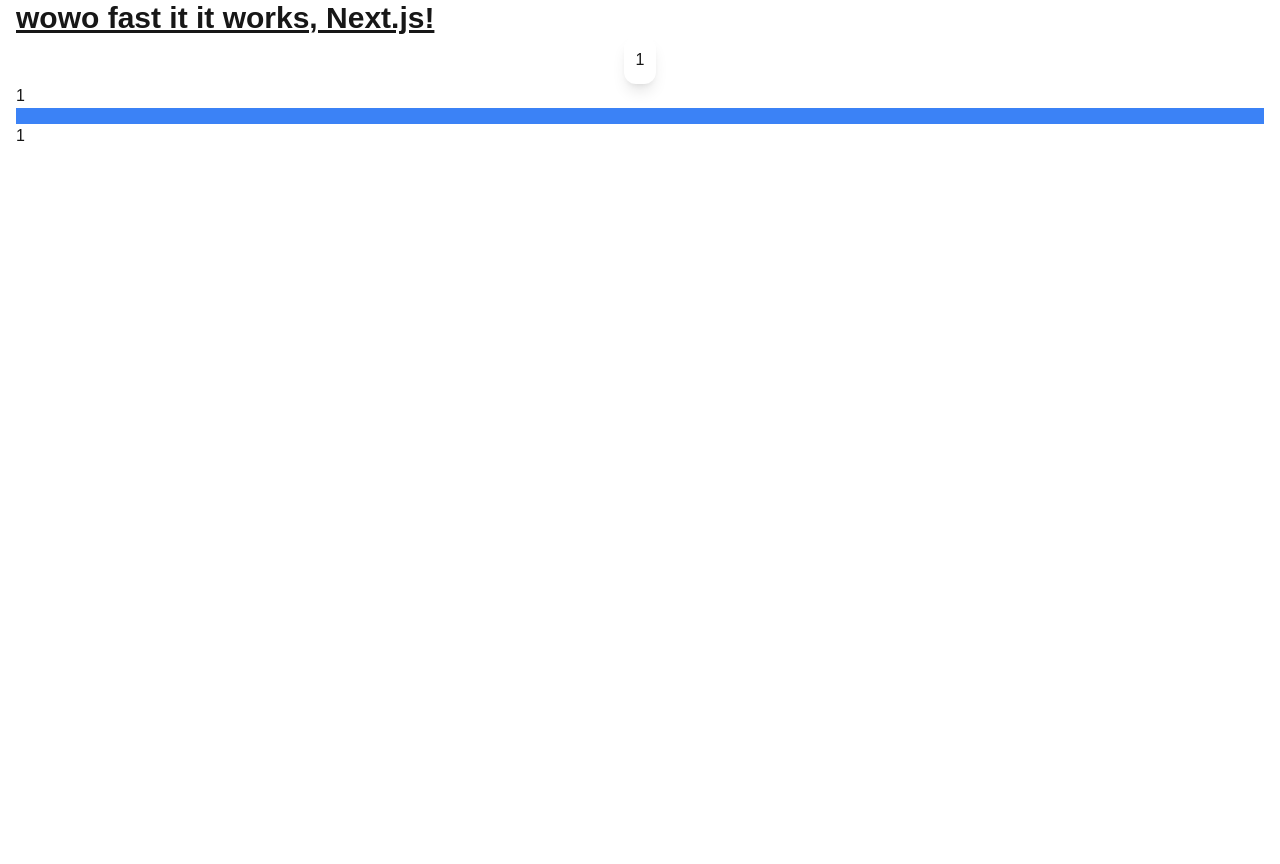
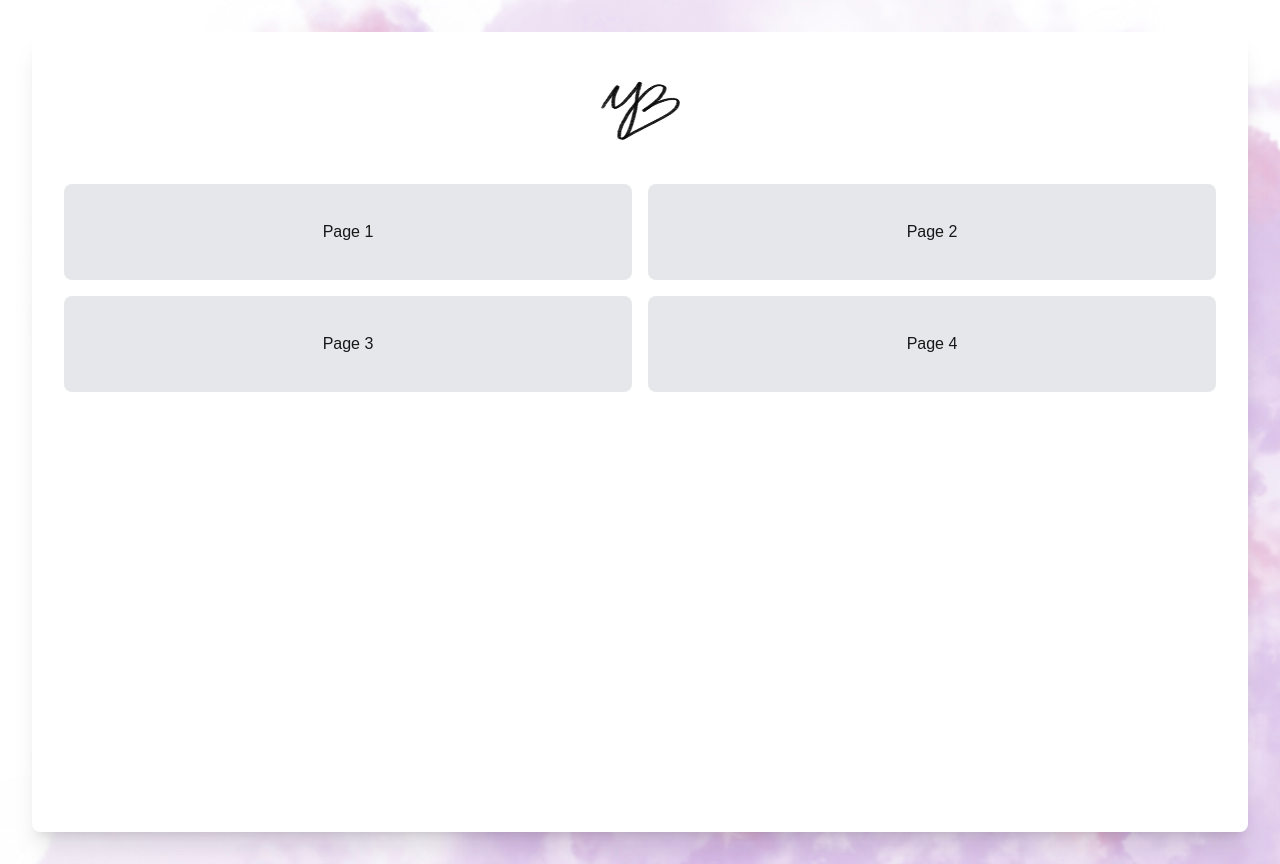
Before and after one commit to yborger/Personal-Website, a Next.js app: page / in a window 1280 px wide. Before the commit the page ends 800 px from the top, so only its background shows below. Built offline with nearby package versions, Linux system fonts and the light colour scheme.

Commit message:
Most of the layout sorted - the main background-content setup

```diff
--- a/app/page.tsx
+++ b/app/page.tsx
@@ -1,22 +1,32 @@
 export default function Page() {
-  return(
-    <div>
-      <div className="container mx-auto px-4">
-        <h1 className="text-3xl font-bold underline">wowo fast it it works, Next.js!</h1>
-        <div className="flex flex-col">
-          <div className="p-3 max-w-sm mx-auto bg-white rounded-xl shadow-lg flex items-center space-x-4">1</div>
-          <div>1</div>
-          <button className="bg-blue-500 hover:bg-blue-700 text-white font-bold py-2 px-4 rounded=xl">
-          <slot/>
-          </button>
-          <div>1</div>
+  return (
+    <div
+      className="min-h-screen flex items-center justify-center bg-cover bg-center"
+      style={{ backgroundImage:'url(clouds.jpg)' }}>
+
+      {/* Container of page content */}
+      <div className="bg-white rounded-lg shadow-xl p-8 m-8 w-full h-screen">
+        {/* Signature-ish Image at the Top */}
+        <div className="flex justify-center mb-6">
+          <img
+            src="art sign.png"
+            className="w-24 h-24 rounded-lg"
+          />
         </div>
 
-
-
-
-
+        {/* Clickable Pages */}
+        <div className="grid grid-cols-2 gap-4">
+          {Array.from({ length: 4 }, (_, index) => (
+            <a
+              key={index}
+              href={`#page-${index + 1}`}
+              className="flex items-center justify-center h-24 bg-gray-200 hover:bg-gray-300 rounded-lg transition-colors duration-300"
+            >
+              Page {index + 1}
+            </a>
+          ))}
+        </div>
       </div>
     </div>
-  )
+  );
 }
--- a/tailwind.config.js
+++ b/tailwind.config.js
@@ -9,7 +9,8 @@ module.exports = {
     './src/**/*.{js,ts,jsx,tsx,mdx}',
   ],
   theme: {
-    extend: {},
+    extend: {
+    },
   },
   plugins: [],
 }
```
Also changed, not shown: public/art sign.png (added), public/clouds.jpg (added).
